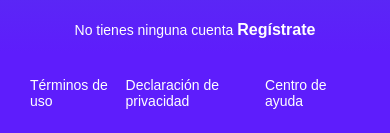
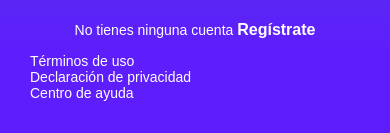
Before and after one commit to jhz-dev/platzi, a website: page courses/frontend-developer/components/login.html in a window 390 px wide. Shown: the part 998-1131 px from the top of the page. Drawn offline with Linux system fonts and the light colour scheme.

Commit message:
minor changes

```diff
--- a/courses/frontend-developer/components/login.css
+++ b/courses/frontend-developer/components/login.css
@@ -147,4 +147,9 @@ body {
         width: 100%;
         background-color: transparent;
     }
+
+    .footer {
+        align-items: flex-start;
+        flex-direction: column;
+    }
 }
```
